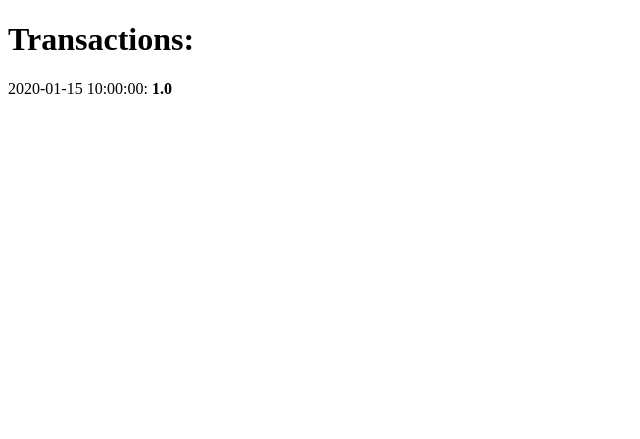
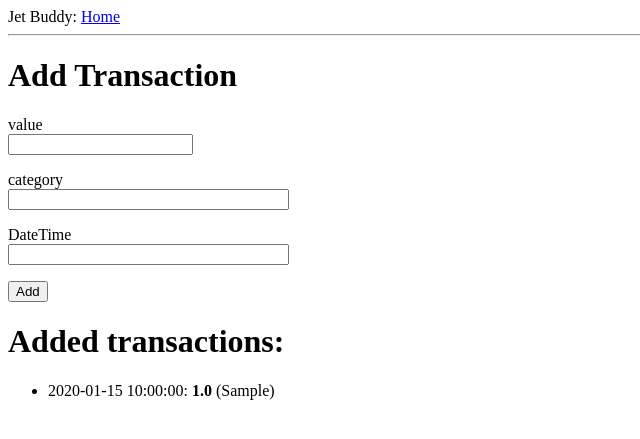
Before and after one commit to gozik/jet-buddy, a Flask app: page /transactions in a window 1280 px wide. Shown: the top 439 px of the page, without its empty margins (0-640 px from the left). Run offline with Flask 2, Linux system fonts and the light colour scheme; tables that the repository leaves empty hold one stand-in row (values such as "Sample post").

Commit message:
Form to add transactions, Transactions view

```diff
--- /dev/null
+++ b/app/forms.py
@@ -0,0 +1,9 @@
+from flask_wtf import FlaskForm
+from wtforms import DecimalField, StringField, DateTimeField, SubmitField
+from wtforms.validators import DataRequired
+
+class TransactionForm(FlaskForm):
+    value = DecimalField('value', validators=[DataRequired()])
+    category = StringField('category', validators=[DataRequired()])
+    date = DateTimeField('DateTime', validators=[DataRequired()])
+    submit = SubmitField('Add')
--- a/app/routes.py
+++ b/app/routes.py
@@ -2,8 +2,9 @@ import os
 from flask import render_template, request, redirect, url_for
 from werkzeug.utils import secure_filename
 
-from app import app
+from app import app, db
 from app.models import Transaction
+from app.forms import TransactionForm
 
 def allowed_file(filename):
     ALLOWED_EXTENSIONS = set(['txt', 'csv', 'xlsx'])
@@ -19,6 +20,14 @@ def upload_file():
             return redirect(url_for('upload_file', filename=filename))
     return render_template('index.html')
 
-@app.route('/transactions')
+@app.route('/transactions', methods=['GET', 'POST'])
 def transactions():
-    return render_template('transactions.html', transactions=Transaction.query.all())
+    form = TransactionForm()
+    if form.validate_on_submit():
+        trn = Transaction(payment_value=form.value.data,
+                payment_date=form.date.data,
+                category=form.category.data)
+        db.session.add(trn)
+        db.session.commit()
+        return redirect('/transactions')
+    return render_template('transactions.html', transactions=Transaction.query.all(), form=form)
--- /dev/null
+++ b/app/templates/base.html
@@ -0,0 +1,14 @@
+<html>
+    <head>
+      {% if title %}
+      <title>{{ title }}</title>
+      {% else %}
+      <title>Jet Buddy</title>
+      {% endif %}
+    </head>
+    <body>
+        <div>Jet Buddy: <a href="/index">Home</a></div>
+        <hr>
+        {% block content %}{% endblock %}
+    </body>
+</html>
--- a/app/templates/transactions.html
+++ b/app/templates/transactions.html
@@ -1,8 +1,38 @@
-<!doctype html>
-    <title>Jet Buddy</title>
-    <body>
-        <h1>Transactions:</h1>
+{% extends "base.html" %}
+
+{% block content %}
+    <h1>Add Transaction</h1>
+    <form action="" method="post" novalidate>
+        {{ form.hidden_tag() }}
+        <p>
+            {{ form.value.label }}<br>
+            {{ form.value(size=32) }}
+            {% for error in form.value.errors %}
+            <span style="color: red;">[{{ error }}]</span>
+            {% endfor %}
+        </p>
+        <p>
+            {{ form.category.label }}<br>
+            {{ form.category(size=32) }}
+            {% for error in form.category.errors %}
+            <span style="color: red;">[{{ error }}]</span>
+            {% endfor %}
+        </p>
+        <p>
+            {{ form.date.label }}<br>
+            {{ form.date(size=32) }}
+            {% for error in form.date.errors %}
+            <span style="color: red;">[{{ error }}]</span>
+            {% endfor %}
+        </p>
+        <p>{{ form.submit() }}</p>
+    </form>
+    {% if transactions %}
+        <h1>Added transactions:</h1>
         {% for trn in transactions %}
-        <div><p>{{ trn.payment_date }}: <b>{{ trn.payment_value }}</b></p></div>
+        <ul><li>{{ trn.payment_date }}: <b>{{ trn.payment_value }}</b> ({{ trn.category}})</li></ul>
         {% endfor %}
-    </body>
+    {% else %}
+        <div><p>There is no transaction in db yet.</p></div>
+    {% endif %}
+{% endblock %}
```
